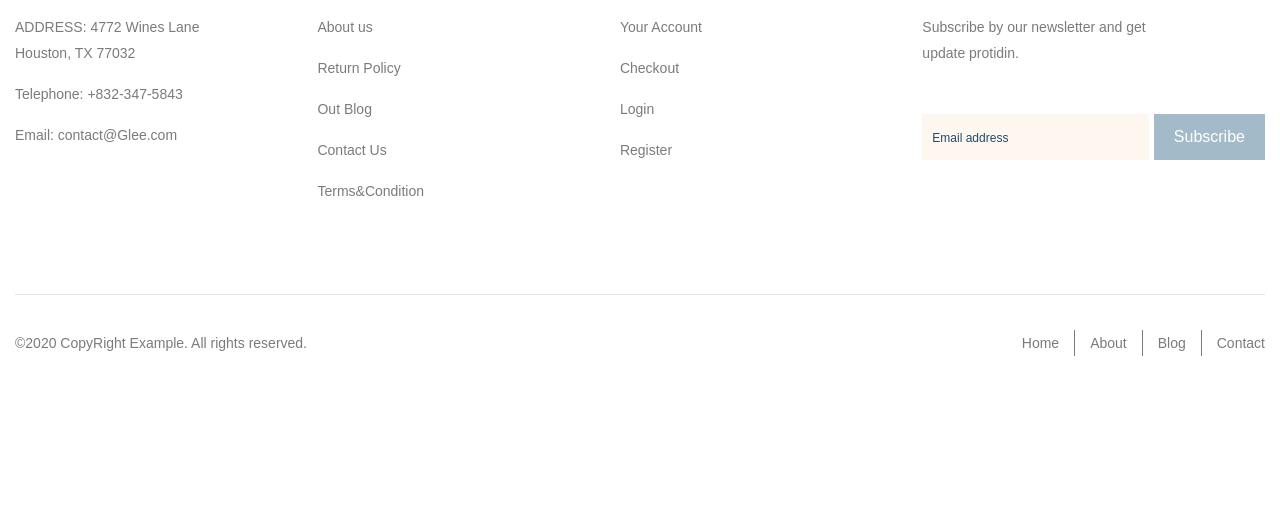
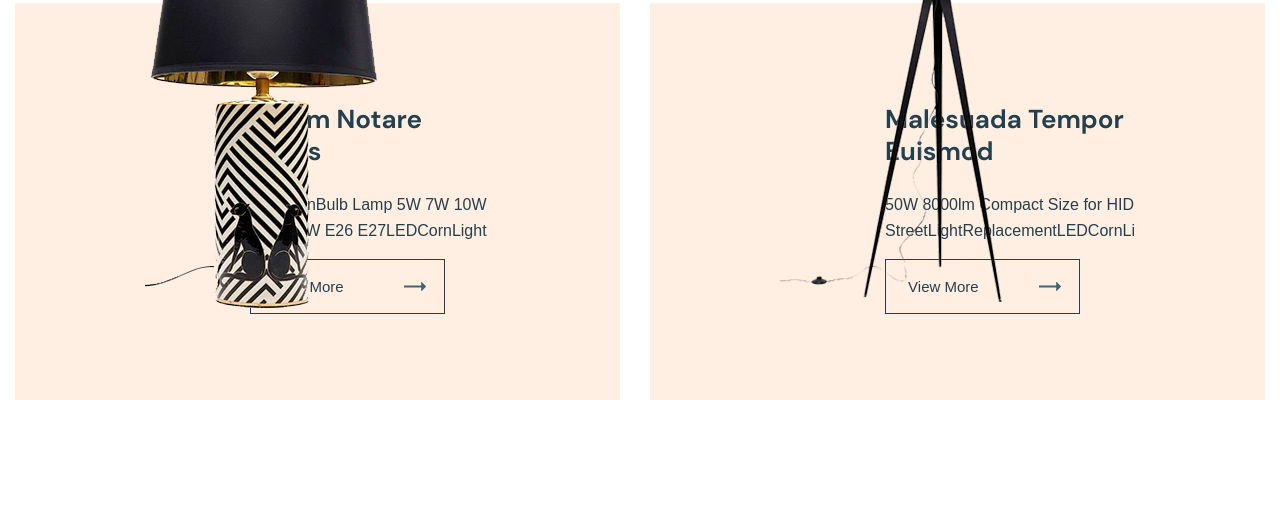
Before and after one commit to jennwebstudio/glee, a website: page app/index.html in a window 1280 px wide. Shown: the part 1265-1774 px from the top of the page. Before the commit the page ends 1656 px from the top, so only its background shows below. Drawn offline with nearby package versions, Linux system fonts and the light colour scheme; files that its build step writes are made by us from their sources.

Commit message:
added show section

```diff
--- a/app/index.html
+++ b/app/index.html
@@ -144,6 +144,32 @@
         </div>
       </div>
     </section>
+    <section class="show">
+      <div class="container">
+        <div class="show-inner">
+          <div class="show-inner__item">
+            <img class="show-inner__img" src="images/show/photo1.png" alt="show photo">
+            <div class="show-inner__info">
+              <h4 class="show-inner__title">Mirum Notare Tellus</h4>
+              <p class="show-inner__text">
+                LEDCornBulb Lamp 5W 7W 10W 12W 15W E26 E27LEDCornLight
+              </p>
+              <a class="show-inner__btn" href="#">View More</a>
+            </div>
+          </div>
+          <div class="show-inner__item">
+            <img class="show-inner__img" src="images/show/photo2.png" alt="show photo">
+            <div class="show-inner__info">
+              <h4 class="show-inner__title">Malesuada Tempor  Euismod</h4>
+              <p class="show-inner__text">
+                50W 8000lm Compact Size for HID StreetLightReplacementLEDCornLi
+              </p>
+              <a class="show-inner__btn" href="#">View More</a>
+            </div>
+          </div>
+        </div>
+      </div>
+    </section>
   </main>
 
   <footer class="footer">
--- a/app/scss/style.scss
+++ b/app/scss/style.scss
@@ -94,12 +94,11 @@
     margin-bottom: 40px;
   }
   &__btn {
-    position: relative;
     padding: 18px 100px 18px 22px;
     background-color: $gray;
     color: #fff;
     font-size: 15px;
-    background-image: url('../images/white-arrow.png');
+    background-image: url('../images/white-arrow.svg');
     background-repeat: no-repeat;
     background-position: right 18px center;
   }
@@ -155,6 +154,55 @@
   }
   &__info-text {
     color: #585858;
+  }
+}
+
+.show {
+  padding: 40px 0 20px;
+}
+
+.show-inner {
+  padding: 100px 0 0;
+  display: grid;
+  grid-template-columns: repeat(2, 1fr);
+  grid-gap: 30px;
+  &__item {
+    position: relative;
+    display: flex;
+    justify-content: flex-end;
+    align-items: center;
+    padding: 100px 130px 100px 0;
+    background-color: #feefe2;
+  }
+  &__img {
+    position: absolute;
+    top: -100px;
+    left: 130px;
+  }
+  &__info {
+    display: block;
+    max-width: 340px;
+    color: $title-gray;
+    margin-left: 235px;
+  }
+  &__title {
+    font-size: 26px;
+    line-height: 32px;
+    @extend %dmsans-700;
+    margin-bottom: 25px;
+  }
+  &__text {
+    margin-bottom: 30px;
+  }
+  &__btn {
+    padding: 18px 100px 18px 22px;
+    background-color: transparent;
+    border: 1px solid $title-gray;
+    font-size: 15px;
+    color: $title-gray;
+    background-image: url('../images/black-arrow.svg');
+    background-repeat: no-repeat;
+    background-position: right 18px center;
   }
 }
 
```
Also changed, not shown: app/images/black-arrow.svg (added), app/images/show/photo1.png (added), app/images/show/photo2.png (added), app/images/white-arrow.png (deleted), app/images/white-arrow.svg (added).
